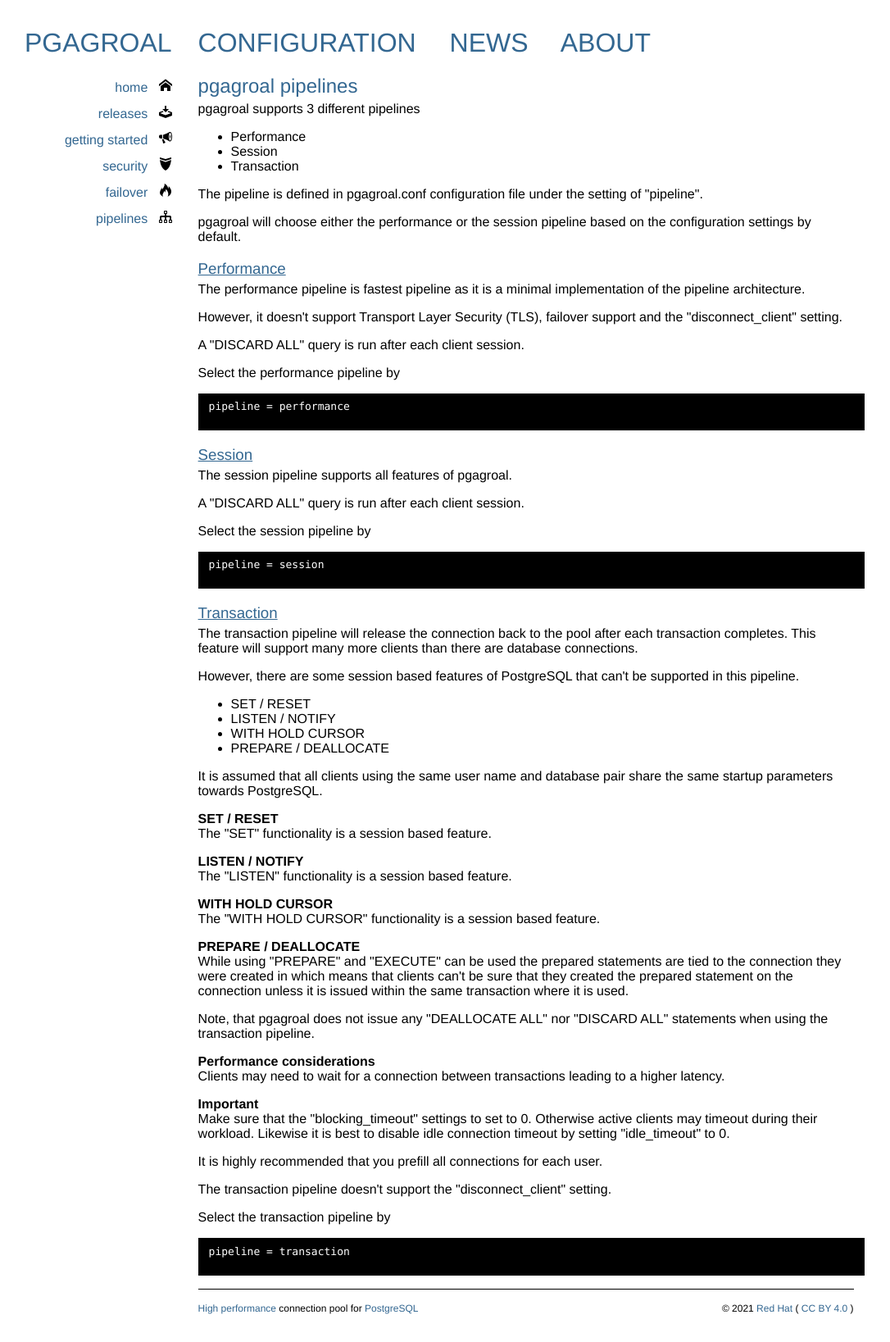
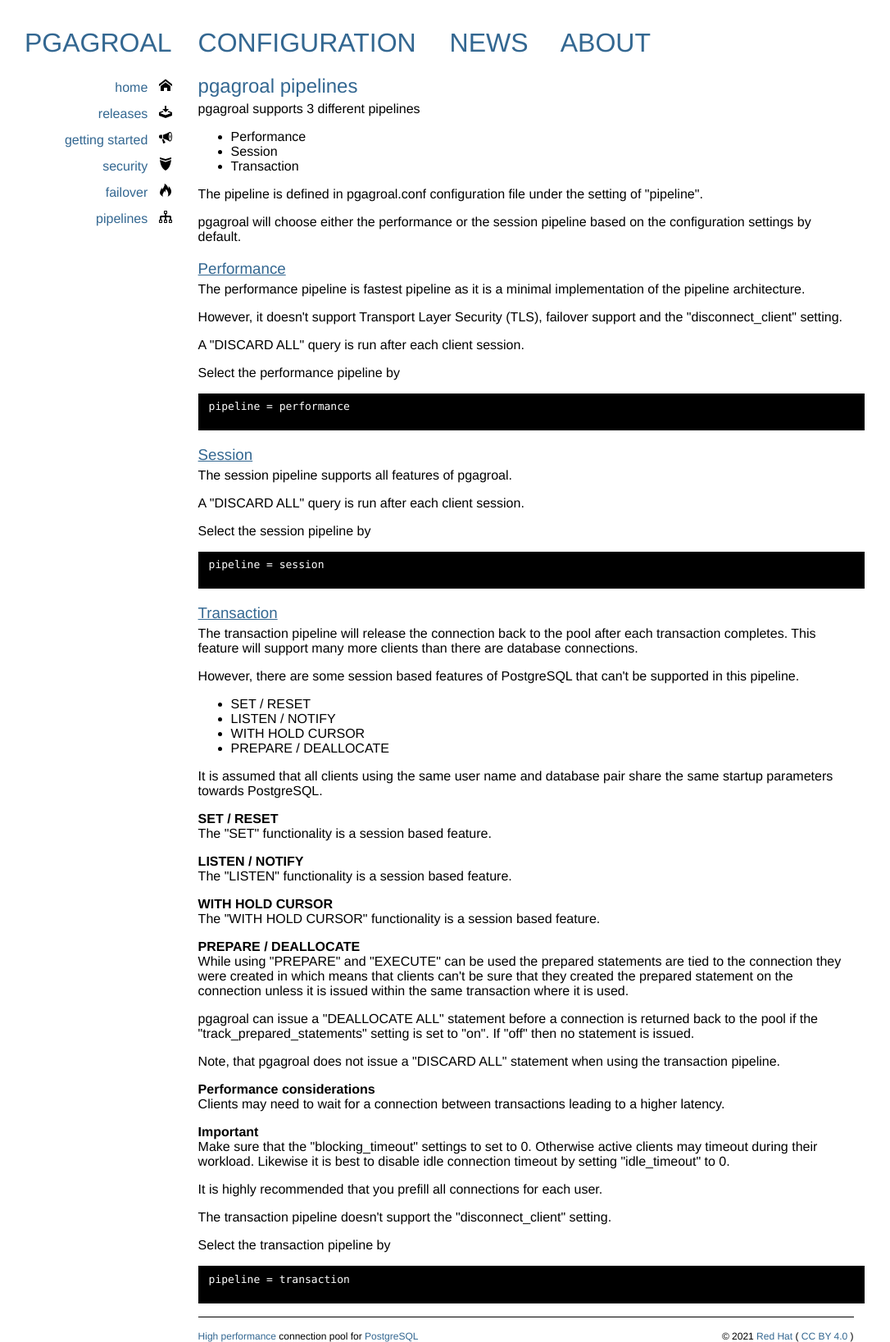
Before and after one commit to agroal/pgagroal, a Jekyll site: the page built from pipelines.html, in a window 1280 px wide. Shown: the whole page at 82% size, without its empty margins (10-1096 px from the left). Built offline with Jekyll 4.4.1, drawn with Linux system fonts in a browser that asks for light colours; some web fonts are replaced; before the commit the page ends 1603 px from its top, so only the background shows below that.

Commit message:
Mention track_prepared_statements

```diff
--- a/pipelines.html
+++ b/pipelines.html
@@ -114,8 +114,14 @@
 
     <p/>
 
-    Note, that pgagroal does not issue any "DEALLOCATE ALL" nor "DISCARD ALL" statements
-    when using the transaction pipeline.
+    pgagroal can issue a "DEALLOCATE ALL" statement before a connection is returned back to
+    the pool if the "track_prepared_statements" setting is set to "on". If "off" then no
+    statement is issued.
+
+    <p/>
+
+    Note, that pgagroal does not issue a "DISCARD ALL" statement when using the transaction
+    pipeline.
 
     <p/>
 
```
